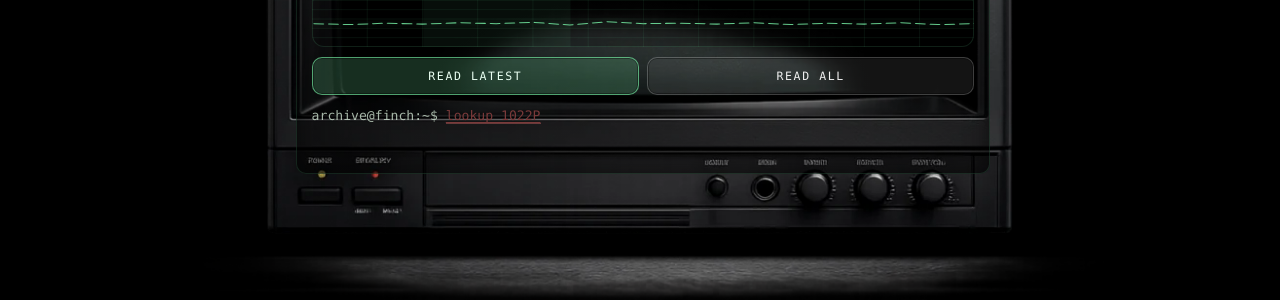
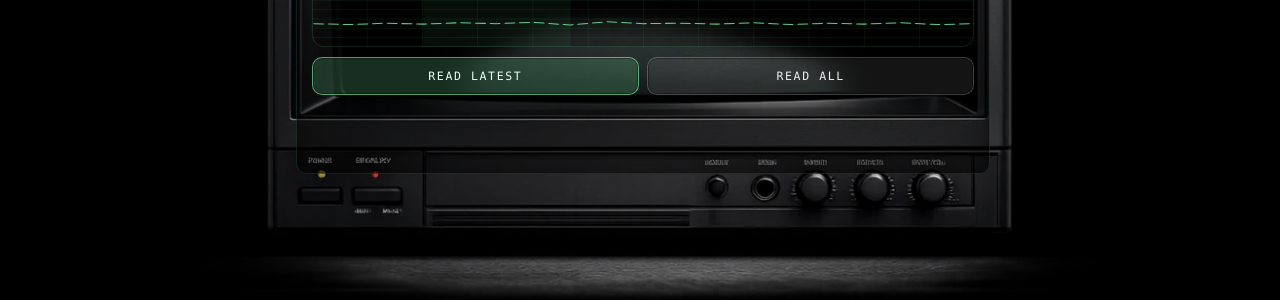
Before and after one commit to HallowayFinch/fincharchive.com, a Jekyll site: the page built from index.html, in a window 1280 px wide and 1016 px high. Shown: the part 529-829 px from the top of the window. Built offline with Jekyll 4.4.1, drawn with Linux system fonts in a browser that asks for light colours.

Commit message:
Remove terminal prompt from index.html
Removed terminal prompt paragraph from the home UI.

```diff
--- a/index.html
+++ b/index.html
@@ -102,10 +102,6 @@ description: "Recovered notes from incomplete transmissions: the latest logs fro
                 <a class="finch-screen__btn finch-screen__btn--fill" href="{{ feat.url | relative_url }}">READ LATEST</a>
                 <a class="finch-screen__btn finch-screen__btn--fill2" href="{{ '/logs/' | relative_url }}">READ ALL</a>
               </nav>
-
-              <p class="finch-homeui__prompt" aria-label="Terminal prompt">
-                archive@finch:~$ <a class="finch-homeui__promptlink" href="{{ '/t/' | relative_url }}">lookup {{ feat.log_id | default: 'LOG' }}</a>
-                <span class="finch-screen__cursor" aria-hidden="true">▍</span>
               </p>
             </div>
           </div>
```
